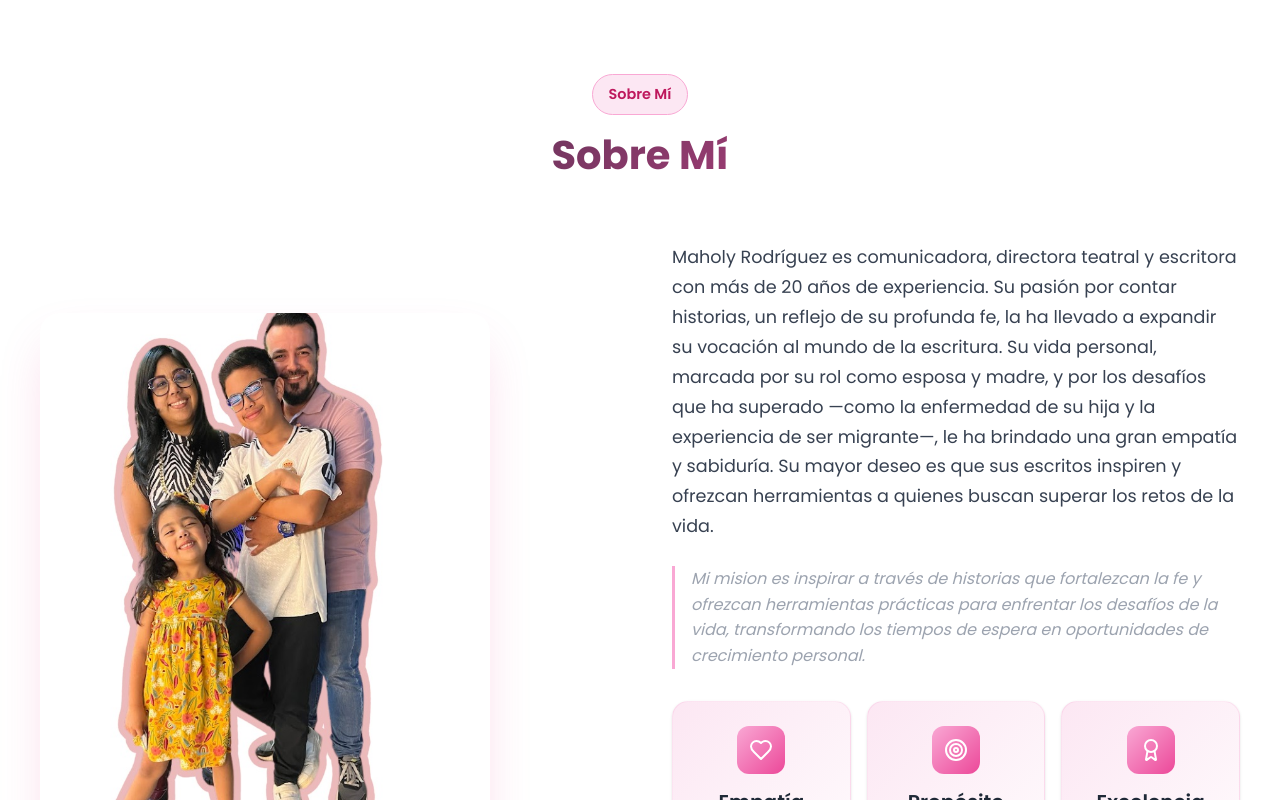
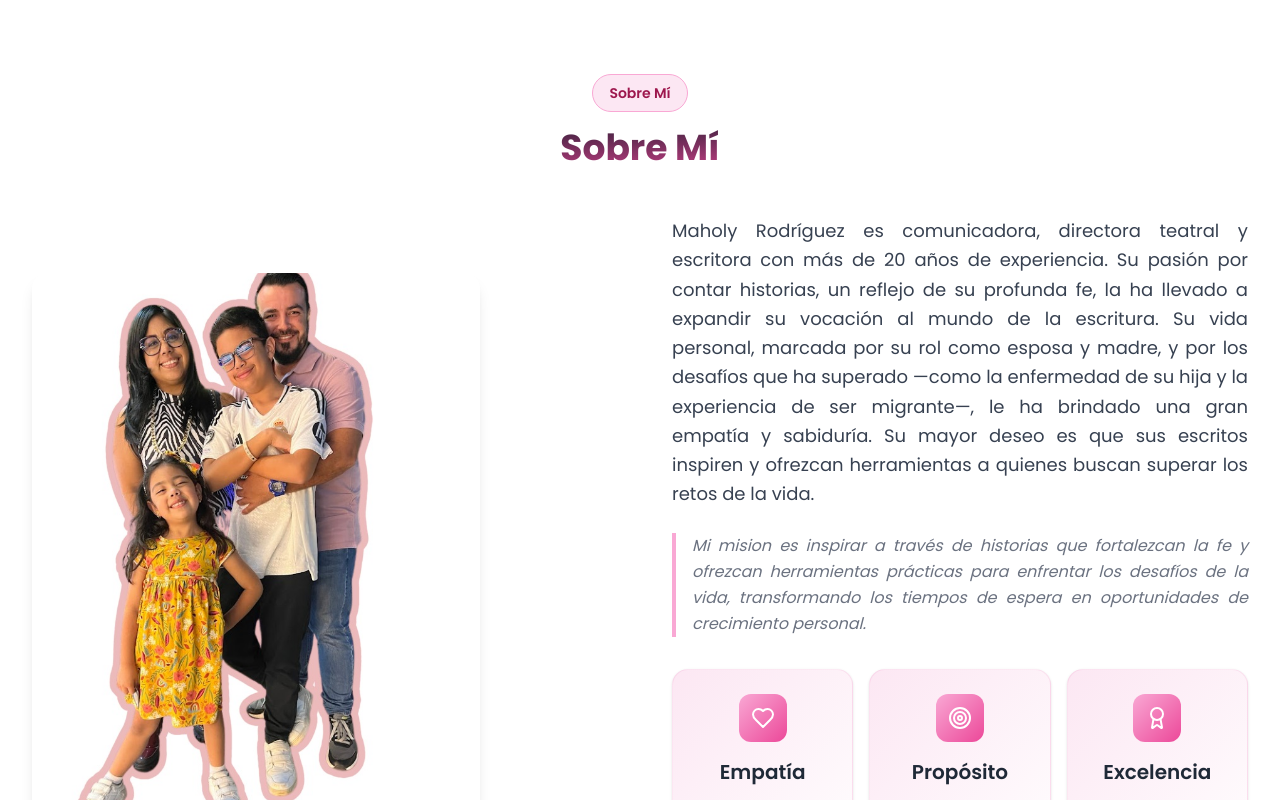
Before and after one commit to EwilAscanio/soymahorodriguez, a React (Vite) app: page / in a window 1280 px wide. Shown: the part 900-1700 px from the top of the page. Built offline with nearby package versions, Linux system fonts and the light colour scheme.

Commit message:
Modificaciones en Hero y About Section

```diff
--- a/src/components/AboutSection.jsx
+++ b/src/components/AboutSection.jsx
@@ -27,34 +27,34 @@ const AboutSection = () => {
   ];
 
   return (
-    <section id="about" className="about-section">
-      <div className="about-container">
-        <div className="section-header text-center mb-12">
-          <span className="section-badge">Sobre Mí</span>
-          <h2 className="section-title">{aboutData.title}</h2>
+    <section id="about" className="bg-white py-24 px-8">
+      <div className="max-w-screen-xl mx-auto">
+        <div className="text-center mb-12">
+          <span className="inline-block bg-pink-100 text-pink-800 px-4 py-2 rounded-full text-sm font-semibold mb-4 border border-pink-300">Sobre Mí</span>
+          <h2 className="text-4xl font-bold mb-4 bg-gradient-to-br from-gray-900 to-pink-500 bg-clip-text text-transparent">{aboutData.title}</h2>
         </div>
-        <div className="about-content">
+        <div className="grid grid-cols-1 md:grid-cols-2 gap-8 md:gap-16 items-center text-center md:text-left">
           <div
             ref={imageRef}
-            className={`about-image animate-on-scroll slide-in-from-left ${isImageVisible ? 'is-visible' : ''}`}>
-            <div className="image-wrapper">
+            className={`relative animate-on-scroll slide-in-from-left ${isImageVisible ? 'is-visible' : ''}`}>
+            <div className="group relative w-full max-w-xs mx-auto md:mx-0 md:max-w-md aspect-[4/5] rounded-2xl overflow-hidden shadow-lg">
               <img
                 src={aboutData.image}
                 alt="Maho Rodríguez - Sobre mí"
-                className="about-profile-image"
+                className="w-full h-full object-cover transition-transform duration-500 group-hover:scale-105"
               />
-              <div className="image-overlay"></div>
+              <div className="absolute inset-0 bg-gradient-primary opacity-0 transition-opacity duration-300 group-hover:opacity-10"></div>
             </div>
           </div>
 
           <div
             ref={textRef}
-            className={`about-text animate-on-scroll slide-in-from-right ${isTextVisible ? 'is-visible' : ''}`}>
-            <p className="about-description">
+            className={`animate-on-scroll slide-in-from-right ${isImageVisible ? 'is-visible' : ''}`}>
+            <p className="text-lg text-gray-700 mb-6 leading-relaxed text-justify">
               {aboutData.description}
             </p>
 
-            <p className="about-mission ">
+            <p className="text-base text-gray-500 mb-8 leading-relaxed italic pl-4 border-l-4 border-pink-300 text-justify">
               {aboutData.mission}
             </p>
 
--- a/src/components/AnimatedCard.jsx
+++ b/src/components/AnimatedCard.jsx
@@ -7,12 +7,12 @@ const AnimatedCard = ({ value, index }) => {
 
   return (
     <div ref={cardRef} className={`animate-on-scroll fade-in ${isCardVisible ? 'is-visible' : ''}`}>
-      <Card className="value-card">
-        <div className="value-icon">
+      <Card className="bg-[linear-gradient(135deg,_#FCE7F3_0%,_#FFFFFF_100%)] border border-pink-500/10 p-6 rounded-2xl transition-all duration-300 cursor-pointer flex flex-col items-center text-center gap-4 hover:-translate-y-1 hover:shadow-md hover:border-pink-300">
+        <div className="w-12 h-12 bg-[linear-gradient(135deg,_#F9A8D4_0%,_#EC4899_100%)] rounded-xl flex items-center justify-center text-white flex-shrink-0">
           <value.icon size={24} />
         </div>
-        <h3 className="value-title">{value.title}</h3>
-        <p className="value-description">{value.description}</p>
+        <h3 className="text-xl font-semibold text-gray-800">{value.title}</h3>
+        <p className="text-sm text-gray-500 leading-normal">{value.description}</p>
       </Card>
     </div>
   );
--- a/src/components/Header.jsx
+++ b/src/components/Header.jsx
@@ -36,7 +36,7 @@ const Header = () => {
     <header className={`header ${isScrolled ? "scrolled" : ""}`}>
       <div className="header-container">
         <div className="header-logo">
-          <span className="logo-text">Maho Rodríguez</span>
+          <span className="logo-text">soymahorodríguez</span>
         </div>
 
         {/* Desktop Navigation */}
```
